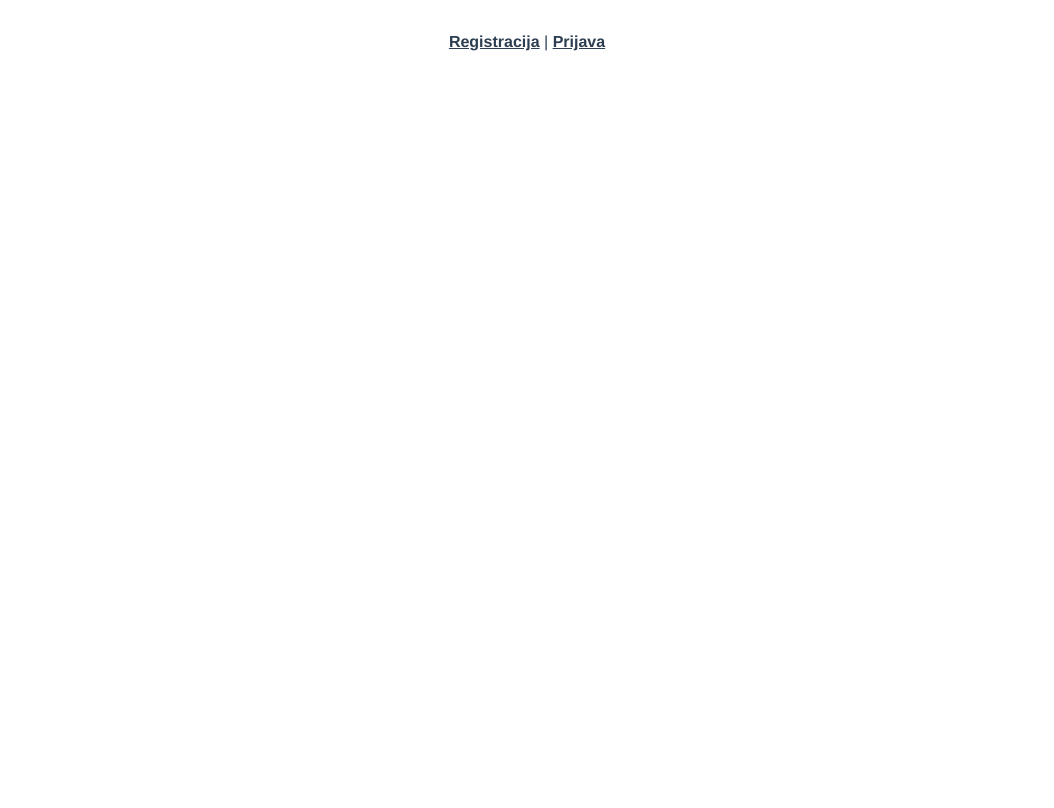
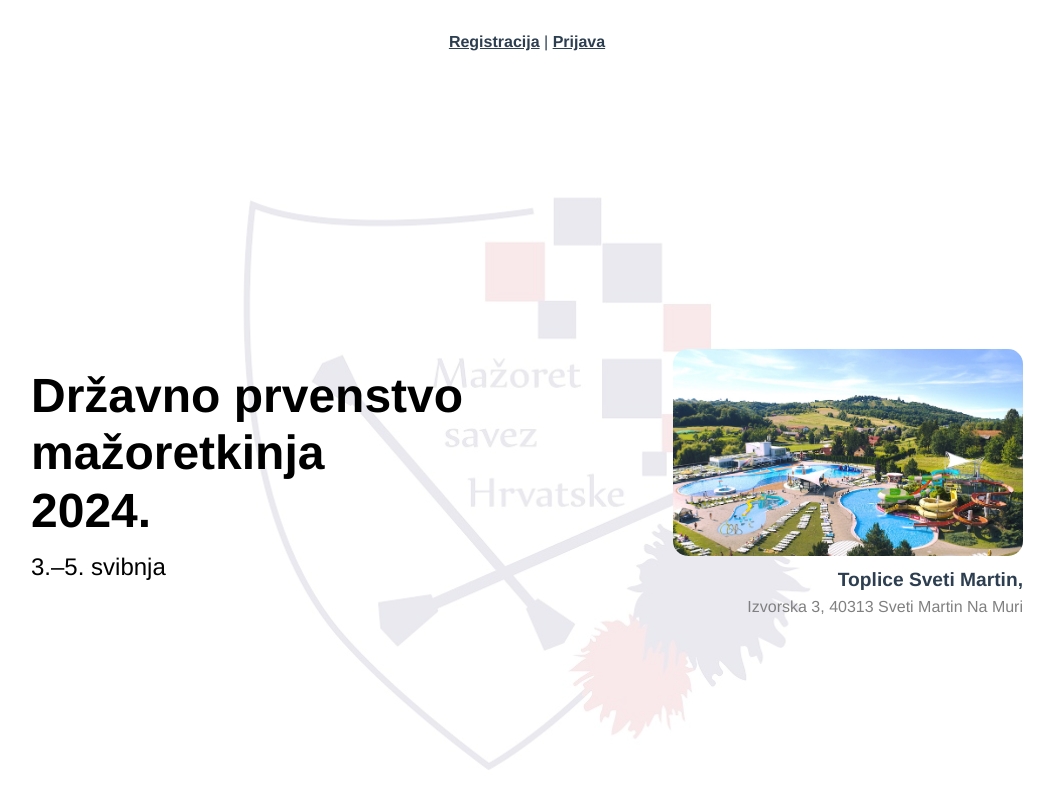
Before and after one commit to puljicpetra/twirltrack, a Vue app: page /home in a window 1280 px wide. Shown: the top 808 px of the page, without its empty margins (113-1167 px from the left). Built offline with nearby package versions, Linux system fonts and the light colour scheme.

Commit message:
Login update + Home (treba doraditi)

```diff
--- a/src/router/index.js
+++ b/src/router/index.js
@@ -2,6 +2,7 @@ import Vue from 'vue'
 import VueRouter from 'vue-router'
 import HomeView from '../views/Signup.vue'
 import LoginView from '../views/Login.vue'
+import Home from '../views/Home.vue'
 
 Vue.use(VueRouter)
 
@@ -15,6 +16,11 @@ const routes = [
     path: '/login',
     name: 'login',
     component: LoginView
+  },
+  {
+    path: '/home',
+    name: 'home',
+    component: Home
   }
 ]
 
--- a/src/views/Dashboard.vue
+++ /dev/null
@@ -1,3 +0,0 @@
-<template>
-    <h1> Welcome </h1>
-</template>
--- /dev/null
+++ b/src/views/Home.vue
@@ -0,0 +1,88 @@
+<template>
+    <div class="home-container">
+      <div class="content">
+        <h1>Državno prvenstvo</h1>
+        <h1>mažoretkinja</h1>
+        <h1>2024.</h1>
+        <p>3.–5. svibnja</p>
+      </div>
+      <div class="image-container">
+        <img src="@/assets/sv_martin.jpg" alt="Toplice Sveti Martin" />
+        <div class="image-text">
+          <p class="title">Toplice Sveti Martin,</p>
+          <p class="subtitle">Izvorska 3, 40313 Sveti Martin Na Muri</p>
+        </div>
+      </div>
+    </div>
+  </template>
+
+  <script>
+  export default {
+    name: 'Home',
+  }
+  </script>
+
+  <style scoped>
+  .home-container {
+    display: flex;
+    justify-content: space-between;
+    align-items: center;
+    height: 100vh;
+    background-image: url('@/assets/logo_savez.jpg');
+    background-size: 50%;
+    background-repeat: no-repeat;
+    background-position: center;
+    padding: 20px;
+    position: relative;
+    background-color: rgba(255, 255, 255, 0.9);
+    background-blend-mode: lighten;
+  }
+
+  .content {
+    color: black;
+    z-index: 2;
+    text-align: left;
+    margin-left: 10%; /* Adjust this value to bring the text closer to the center */
+  }
+
+  h1 {
+    font-size: 3rem;
+    font-weight: bold;
+    margin: 0;
+  }
+
+  p {
+    font-size: 1.5rem;
+    margin-top: 10px;
+  }
+
+  .image-container {
+    position: relative;
+    max-width: 350px;
+    text-align: right; /* Align text to the right */
+    margin-right: 10%; /* Adjust this value to bring the image and text closer to the center */
+    z-index: 2;
+  }
+
+  .image-container img {
+    width: 100%;
+    border-radius: 15px;
+  }
+
+  .image-text {
+    margin-top: 10px;
+    text-align: right; /* Ensure text is aligned to the right */
+  }
+
+  .image-text .title {
+    font-weight: bold;
+    font-size: 1.2rem;
+    margin: 0;
+  }
+
+  .image-text .subtitle {
+    font-size: 1rem;
+    margin: 0;
+    color: gray;
+  }
+  </style>
--- a/src/views/Login.vue
+++ b/src/views/Login.vue
@@ -49,6 +49,7 @@ export default {
       try {
         const result = await signInWithEmailAndPassword(auth, this.username, this.password);
         console.log("Uspješna prijava.", result);
+        this.$router.replace('/home');
       } catch (e) {
         console.error("Greška", e);
       }
```
